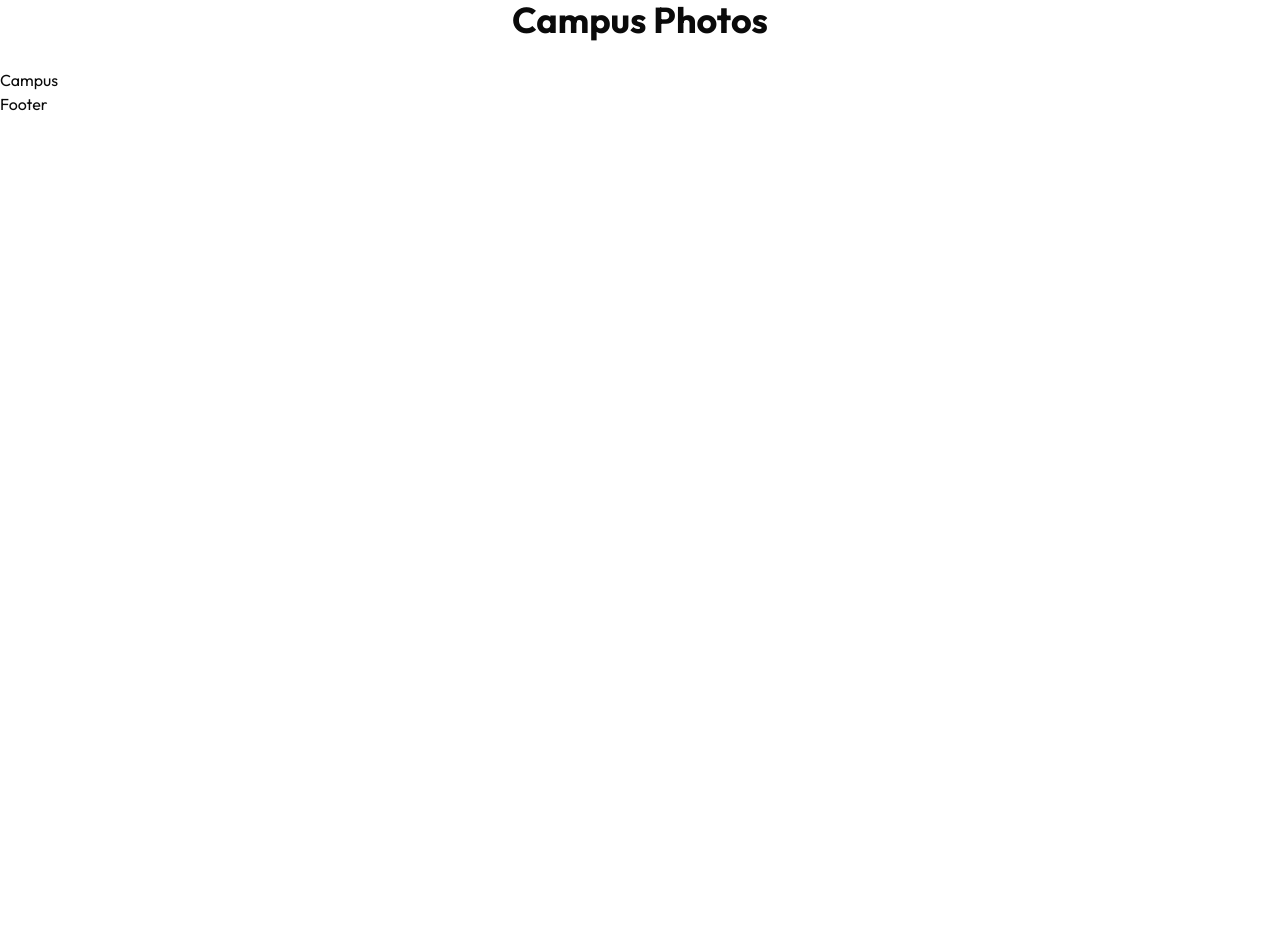
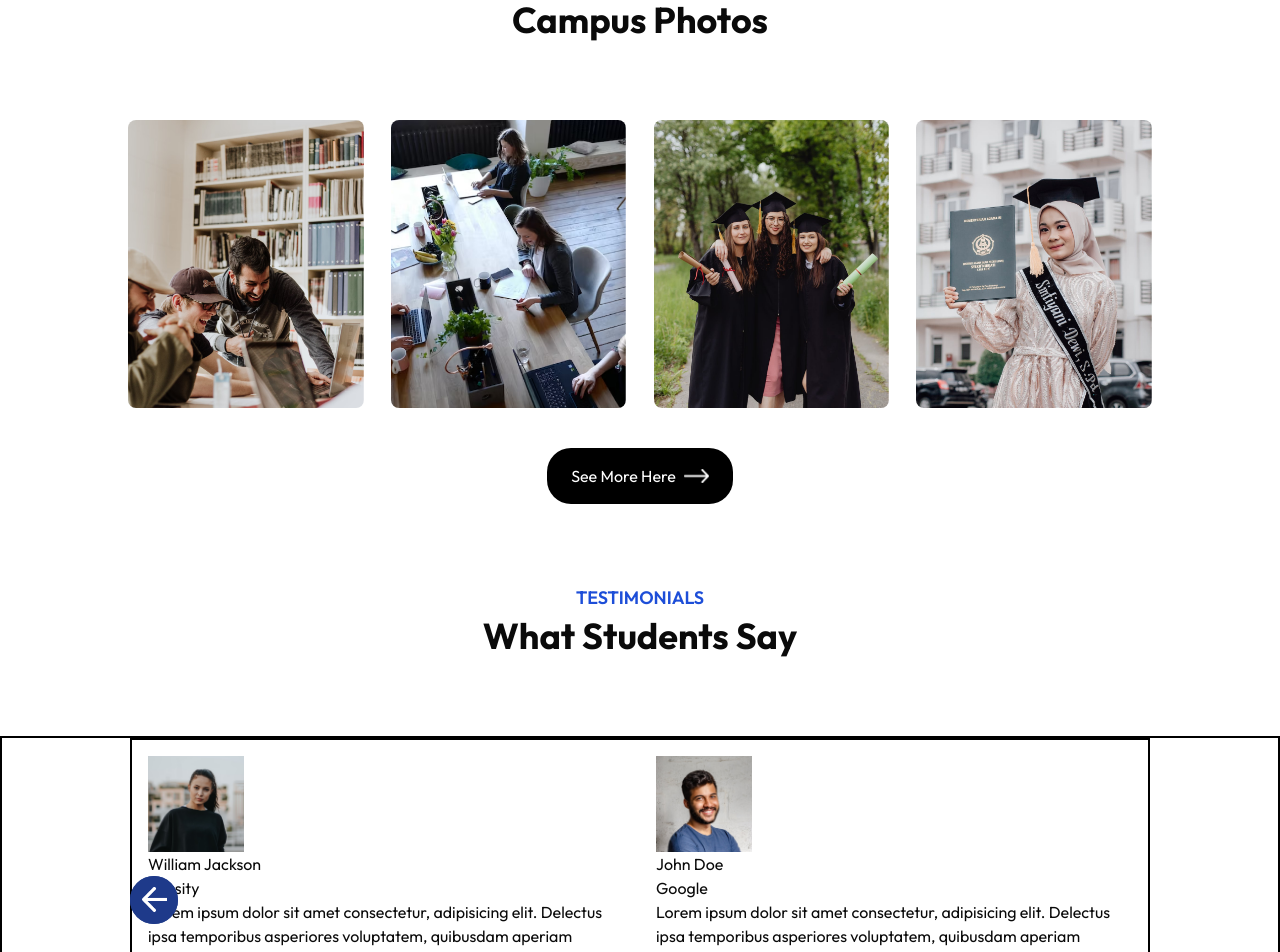
Before and after one commit to lvcodes3/example-website, a Next.js app: page / in a window 1280 px wide. Shown: the part 1980-2932 px from the top of the page. Before the commit the page ends 2096 px from the top, so only its background shows below. Built offline with nearby package versions, Linux system fonts and the light colour scheme.

Commit message:
more frontend updates

```diff
--- a/app/(pages)/campus.tsx
+++ /dev/null
@@ -1,8 +0,0 @@
-
-export const Campus = () => {
-  return (
-    <div>
-      Campus
-    </div>
-  );
-};
--- a/app/(pages)/programs.tsx
+++ /dev/null
@@ -1,59 +0,0 @@
-import Image from 'next/image';
-
-export const Programs = () => {
-  return (
-    <div className='my-20 mx-auto w-11/12 flex justify-between items-center px-10%'>
-        <div className='h-72 relative basis-3/10'>
-            <Image
-                src='/program-1.png'
-                alt='Program 1'
-                fill
-                className='object-cover rounded-lg'
-            />
-            <div className='absolute inset-0 rounded-lg bg-sky-700/30 flex flex-col justify-center items-center cursor-pointer opacity-0 hover:opacity-100 pt-70% hover:pt-0 duration-500'>
-                <Image
-                    src='/program-icon-1.png'
-                    alt='Program Icon 1'
-                    width={60}
-                    height={60}
-                />
-                <p className='text-white'>Graduation Degree</p>
-            </div>
-        </div>
-        <div className='h-72 relative basis-3/10'>
-            <Image
-                src='/program-2.png'
-                alt='Program 2'
-                fill
-                className='object-cover rounded-lg'
-            />
-            <div className='absolute inset-0 rounded-lg bg-sky-700/30 flex flex-col justify-center items-center cursor-pointer opacity-0 hover:opacity-100 pt-70% hover:pt-0 duration-500'>
-                <Image
-                    src='/program-icon-2.png'
-                    alt='Program Icon 2'
-                    width={60}
-                    height={60}
-                />
-                <p className='text-white'>Masters Degree</p>
-            </div>
-        </div>
-        <div className='h-72 relative basis-3/10'>
-            <Image
-                src='/program-3.png'
-                alt='Program 3'
-                fill
-                className='object-cover rounded-lg'
-            />
-            <div className='absolute inset-0 rounded-lg bg-sky-700/30 flex flex-col justify-center items-center cursor-pointer opacity-0 hover:opacity-100 pt-70% hover:pt-0 duration-500'>
-                <Image
-                    src='/program-icon-3.png'
-                    alt='Program Icon 3'
-                    width={60}
-                    height={60}
-                />
-                <p className='text-white'>Post Graduation</p>
-            </div>
-        </div>
-    </div>
-  );
-};
--- /dev/null
+++ b/app/(sections)/campus.tsx
@@ -0,0 +1,53 @@
+import Image from 'next/image';
+
+type Gallery = {
+  src: string;
+  alt: string;
+};
+
+const gallery: Gallery[] = [
+  {
+    src: '/gallery-1.png',
+    alt: 'Gallery 1'
+  },
+  {
+    src: '/gallery-2.png',
+    alt: 'Gallery 2'
+  },
+  {
+    src: '/gallery-3.png',
+    alt: 'Gallery 3'
+  },
+  {
+    src: '/gallery-4.png',
+    alt: 'Gallery 4'
+  },
+];
+
+export const Campus = () => {
+  return (
+    <div className='mx-auto my-20 text-center px-10%'>
+      <div className='relative mb-10 flex justify-between items-center'>
+        {gallery.map((image) => (
+          <div key={image.alt} className='w-23% h-72 relative'>
+            <Image
+              src={image.src}
+              alt={image.alt}
+              fill
+              className='object-cover rounded-lg'
+            />
+          </div>
+        ))}
+      </div>
+      <button className='mx-auto px-6 py-4 text-base text-white bg-black border-0 rounded-3xl outline-0 flex justify-center items-center gap-x-2'>
+          See More Here
+          <Image
+              src='/white-arrow.png'
+              alt='White Arrow'
+              width={25}
+              height={25}
+          />
+      </button>
+    </div>
+  );
+};
--- /dev/null
+++ b/app/(sections)/programs.tsx
@@ -0,0 +1,59 @@
+import Image from 'next/image';
+
+type Programs = {
+    src: string;
+    alt: string;
+    iconSrc: string;
+    iconAlt: string;
+    iconTitle: string;
+};
+
+const programs: Programs[] = [
+    {
+        src: '/program-1.png',
+        alt: 'Program 1',
+        iconSrc: '/program-icon-1.png',
+        iconAlt: 'Program Icon 1',
+        iconTitle: 'Graduation Degree'
+    },
+    {
+        src: '/program-2.png',
+        alt: 'Program 2',
+        iconSrc: '/program-icon-2.png',
+        iconAlt: 'Program Icon 2',
+        iconTitle: 'Masters Degree'
+    },
+    {
+        src: '/program-3.png',
+        alt: 'Program 3',
+        iconSrc: '/program-icon-3.png',
+        iconAlt: 'Program Icon 3',
+        iconTitle: 'Post Graduation'
+    },
+];
+
+export const Programs = () => {
+  return (
+    <div className='my-20 mx-auto w-11/12 flex justify-between items-center px-10%'>
+        {programs.map((program) => (
+            <div key={program.alt} className='h-72 relative basis-3/10'>
+                <Image
+                    src={program.src}
+                    alt={program.alt}
+                    fill
+                    className='object-cover rounded-lg'
+                />
+                <div className='absolute inset-0 rounded-lg bg-sky-700/30 flex flex-col justify-center items-center cursor-pointer opacity-0 hover:opacity-100 pt-70% hover:pt-0 duration-500'>
+                    <Image
+                        src={program.iconSrc}
+                        alt={program.iconAlt}
+                        width={60}
+                        height={60}
+                    />
+                    <p className='text-white'>{program.iconTitle}</p>
+                </div>
+            </div>
+        ))}
+    </div>
+  );
+};
--- /dev/null
+++ b/app/(sections)/testimonials.tsx
@@ -0,0 +1,99 @@
+import Image from 'next/image';
+
+type MovementIcons = {
+    src: string;
+    alt: string;
+}
+
+const movementIcons: MovementIcons[] = [
+    {
+        src: '/next-icon.png',
+        alt: 'Next Icon',
+    },
+    {
+        src: '/back-icon.png',
+        alt: 'Back Icon',
+    },
+];
+
+type Students = {
+    src: string;
+    alt: string;
+    name: string;
+    company: string;
+};
+
+const students: Students[] = [
+    {
+        src: '/user-1.png',
+        alt: 'User 1',
+        name: 'William Jackson',
+        company: 'Edusity'
+    },
+    {
+        src: '/user-2.png',
+        alt: 'User 2',
+        name: 'John Doe',
+        company: 'Google'
+    },
+    {
+        src: '/user-3.png',
+        alt: 'User 3',
+        name: 'Ron Artest',
+        company: 'X'
+    },
+    {
+        src: '/user-4.png',
+        alt: 'User 4',
+        name: 'Margret Henny',
+        company: 'Reddit'
+    },
+];
+
+export const Testimonials = () => {
+  return (
+    <div className='mx-auto my-20 relative px-10% border-black border-2'>
+        {movementIcons.map((icon) => (
+            <div className='w-12 h-12 absolute top-1/2 '>
+                <div className='w-full h-full relative flex justify-center items-center rounded-full bg-blue-900'>
+                    <Image
+                        src={icon.src}
+                        alt={icon.alt}
+                        width={25}
+                        height={25}
+                        className='cursor-pointer'
+                    />
+                </div>
+            </div>
+        ))}
+        <div className='overflow-hidden border-black border-2'>
+            <ul className='w-200% flex overflow-x-hidden duration-500'>
+                {students.map((student) => (
+                    <li className='w-1/2 p-4 list-none'>
+                        <div>
+                            <div>
+                                <div className='w-24 h-24 relative'>
+                                    <Image
+                                        src={student.src}
+                                        alt={student.alt}
+                                        fill
+                                        className='object-contain'
+                                    />
+                                </div>
+                                <div>
+                                    <h3>{student.name}</h3>
+                                    <span>{student.company}</span>
+                                </div>
+                            </div>
+                            <p>
+                                Lorem ipsum dolor sit amet consectetur, adipisicing elit. Delectus ipsa temporibus asperiores voluptatem, quibusdam
+                                aperiam nesciunt impedit expedita vel dolorem ex amet quidem possimus quos ipsam? Enim sunt aut sit.
+                            </p>
+                        </div>
+                    </li>
+                ))}
+            </ul>
+        </div>
+    </div>
+  );
+};
--- a/app/page.tsx
+++ b/app/page.tsx
@@ -2,9 +2,10 @@ import { Navbar } from './_components/navbar';
 import { Footer } from './_components/footer';
 import { Hero } from './_components/hero';
 import { Title } from './_components/title';
-import { Programs } from "./(pages)/programs";
-import { About } from './(pages)/about';
-import { Campus } from './(pages)/campus';
+import { Programs } from "./(sections)/programs";
+import { About } from './(sections)/about';
+import { Campus } from './(sections)/campus';
+import { Testimonials } from './(sections)/testimonials';
 
 export default function Home() {
   return (
@@ -16,6 +17,8 @@ export default function Home() {
       <About />
       <Title subTitle='Gallery' title='Campus Photos' />
       <Campus />
+      <Title subTitle='Testimonials' title='What Students Say' />
+      <Testimonials />
       <Footer />
    </main>
   );
--- a/tailwind.config.ts
+++ b/tailwind.config.ts
@@ -80,9 +80,11 @@ const config = {
       spacing: {
         '10%': '10%',
         '20%': '20%',
+        '23%': '23%',
         '30%': '30%',
         '40%': '40%',
         '50%': '50%',
+        '200%': '200%',
       },
       flexBasis: {
         '3/10': '30%',
```
Also changed, not shown: app/(sections)/about.tsx (renamed from app/(pages)/about.tsx).
